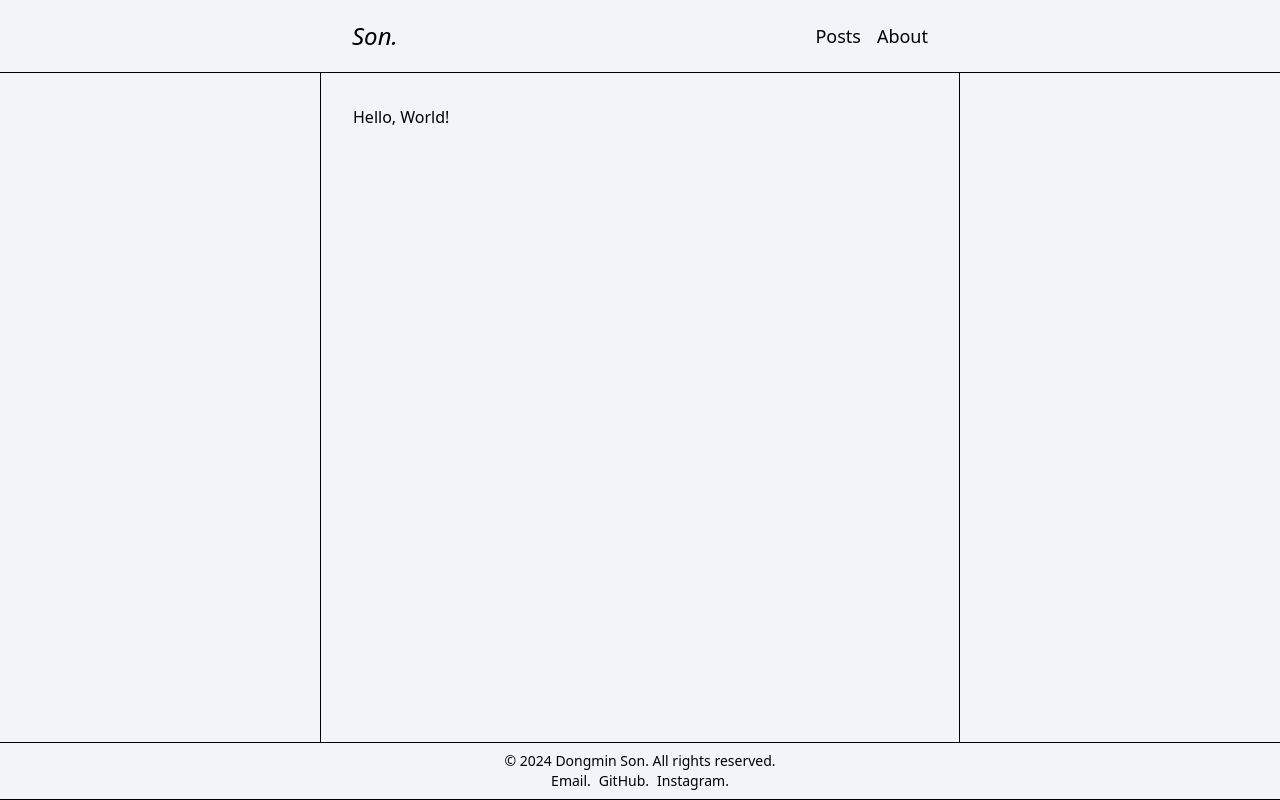
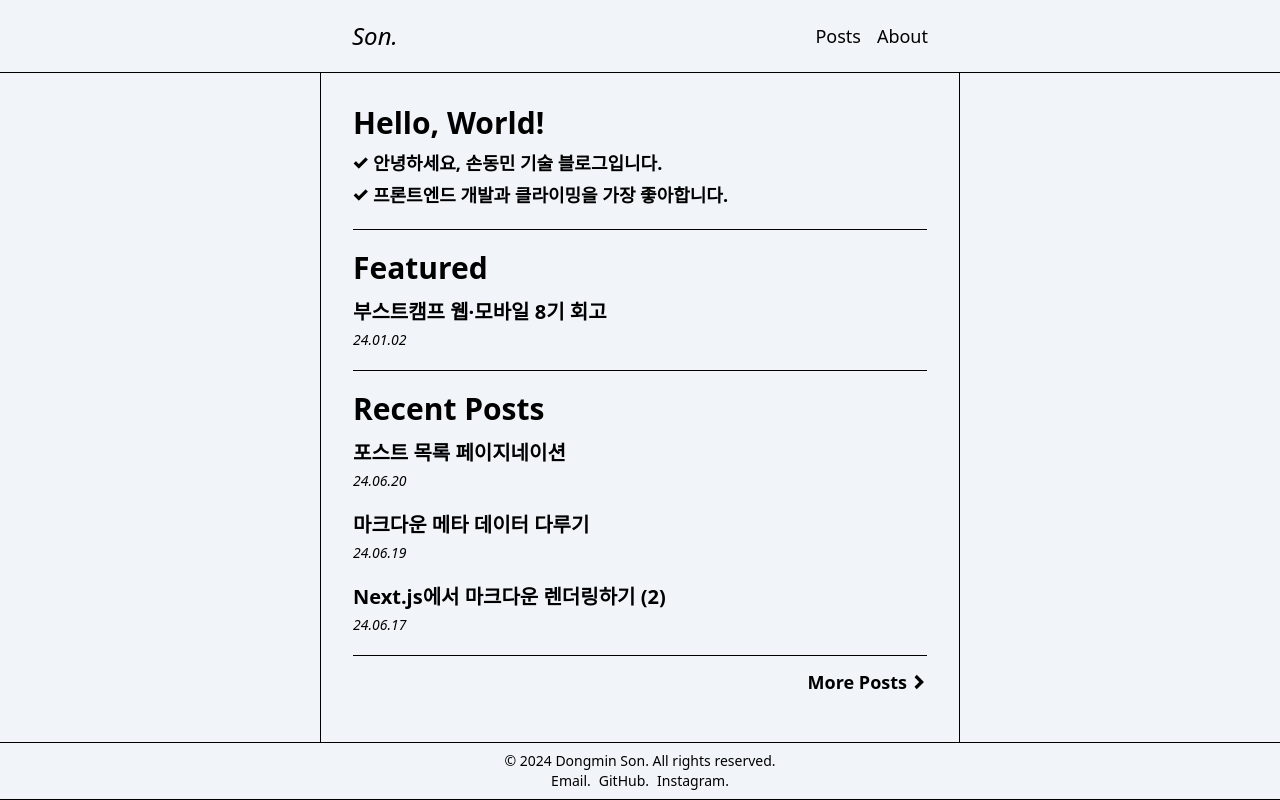
Before and after one commit to dmson1218/blog, a Next.js app: page / in a window 1280 px wide. Built offline with nearby package versions, Linux system fonts and the light colour scheme.

Commit message:
feat: 홈페이지 내용 작성

```diff
--- a/src/app/page.tsx
+++ b/src/app/page.tsx
@@ -1,3 +1,85 @@
-const HomePage: React.FC = () => <div>Hello, World!</div>;
+import Link from 'next/link';
+import { MetaData, getRecentMDFiles } from '#utils/markdown';
+import PreviewLink from '#components/PreviewLink';
 
+const FeaturedList: MetaData[] = [
+    {
+        title: '부스트캠프 웹·모바일 8기 회고',
+        category: '회고',
+        date: new Date('2024-01-02T00:00:00.000Z'),
+    },
+];
+
+const HomePage: React.FC = () => {
+    const recentMetaDatas = getRecentMDFiles();
+
+    return (
+        <>
+            <div className="flex flex-col gap-5">
+                <div className="pb-5 border-b border-black flex flex-col gap-1 sm:gap-2">
+                    <div className="text-xl sm:text-3xl font-bold">
+                        Hello, World!
+                    </div>
+                    <div className="flex flex-col gap-1">
+                        <div className="text-base sm:text-lg flex gap-1 font-semibold">
+                            <img
+                                src="/image/check.png"
+                                className="w-3 h-3 sm:w-4 sm:h-4 mt-1.5"
+                            />
+                            안녕하세요, 손동민 기술 블로그입니다.
+                        </div>
+                        <div className="text-base sm:text-lg flex gap-1 font-semibold">
+                            <img
+                                src="/image/check.png"
+                                className="w-3 h-3 sm:w-4 sm:h-4 mt-1.5"
+                            />
+                            프론트엔드 개발과 클라이밍을 가장 좋아합니다.
+                        </div>
+                    </div>
+                </div>
+                <div className="pb-5 border-b border-black flex flex-col">
+                    <div className="text-xl sm:text-3xl font-bold">
+                        Featured
+                    </div>
+                    <div className="grow mt-2 sm:mt-3 flex flex-col gap-3 sm:gap-5">
+                        {FeaturedList.map(({ title, category, date }) => (
+                            <PreviewLink
+                                key={title}
+                                title={title}
+                                category={category}
+                                date={date}
+                            />
+                        ))}
+                    </div>
+                </div>
+                <div className="pb-5 border-b border-black flex flex-col">
+                    <div className="text-xl sm:text-3xl font-bold">
+                        Recent Posts
+                    </div>
+                    <div className="grow mt-2 sm:mt-3 flex flex-col gap-3 sm:gap-5">
+                        {recentMetaDatas.map(({ title, category, date }) => (
+                            <PreviewLink
+                                key={title}
+                                title={title}
+                                category={category}
+                                date={date}
+                            />
+                        ))}
+                    </div>
+                </div>
+            </div>
+            <Link
+                href="/posts"
+                className="mt-2 sm:mt-3 flex gap-1 text-base sm:text-lg font-semibold justify-end hover:underline"
+            >
+                More Posts
+                <img
+                    src="/image/arrow.png"
+                    alt="arrow"
+                    className="w-4 h-4 my-auto"
+                />
+            </Link>
+        </>
+    );
+};
 export default HomePage;
--- a/src/utils/markdown.ts
+++ b/src/utils/markdown.ts
@@ -8,6 +8,7 @@ export interface MetaData {
     date: Date;
 }
 
+const RECENT_POSTS = 3;
 const POST_PER_PAGE = 5;
 const markdownDir = path.join(process.cwd(), '/src/content');
 
@@ -48,3 +49,7 @@ export function getMDFilesByPage(): MetaData[][] {
 
     return pages;
 }
+
+export function getRecentMDFiles(): MetaData[] {
+    return getMDFiles().slice(0, RECENT_POSTS);
+}
```
Also changed, not shown: public/image/arrow.png (added).
